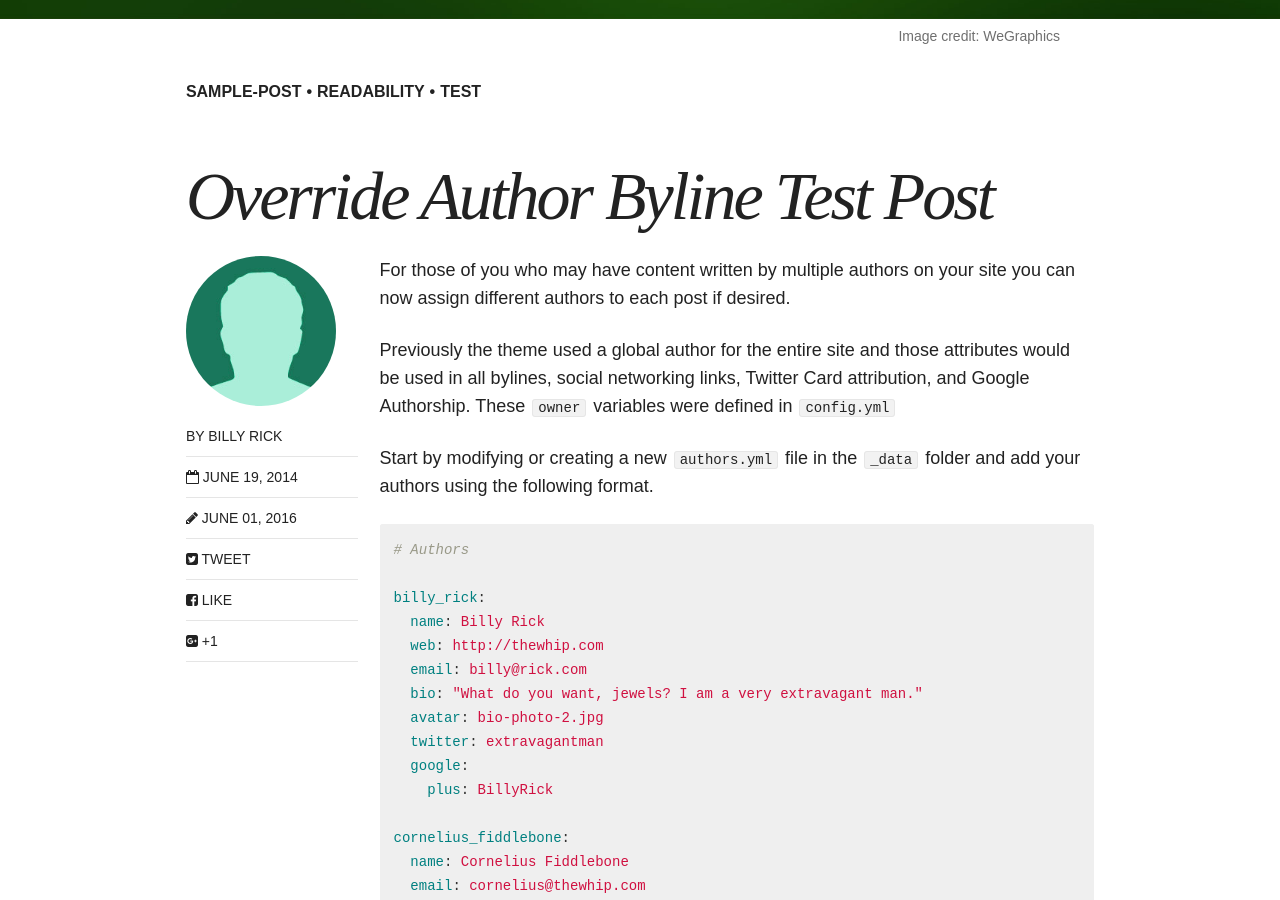
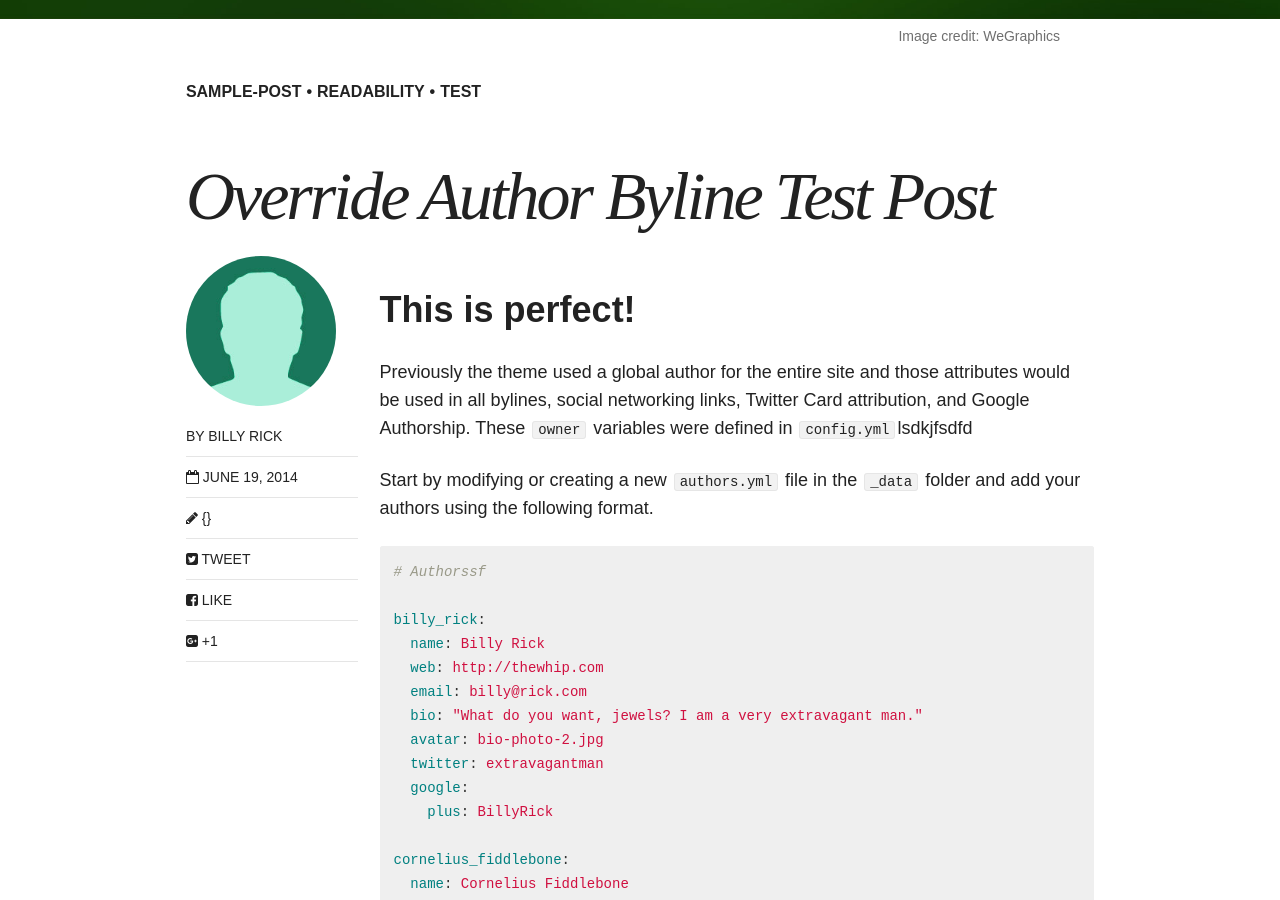
Before and after one commit to cmart89/learnwebaccessibility, a Jekyll site: the page built from _posts/articles/2014-06-19-author-override.md, in a window 1280 px wide and 900 px high, scrolled down 674 px. Built offline with Jekyll 4.4.1, drawn with Linux system fonts in a browser that asks for light colours; nearby versions of some CDN libraries.

Commit message:
Updated 2014-06-19-author-override.md

````diff
--- a/_posts/articles/2014-06-19-author-override.md
+++ b/_posts/articles/2014-06-19-author-override.md
@@ -1,27 +1,30 @@
 ---
 layout: post
-title: "Override Author Byline Test Post"
-excerpt: "An article to test overriding the default site author."
+title: Override Author Byline Test Post
+excerpt: An article to test overriding the default site author.
 categories: articles
-tags: [sample-post, readability, test]
+tags:
+  - sample-post
+  - readability
+  - test
 author: billy_rick
 comments: true
 share: true
-modified: 2016-06-01T14:18:57-04:00
+modified: {}
 image:
   feature: so-simple-sample-image-7.jpg
   credit: WeGraphics
-  creditlink: http://wegraphics.net/downloads/free-ultimate-blurred-background-pack/
+  creditlink: 'http://wegraphics.net/downloads/free-ultimate-blurred-background-pack/'
+published: true
 ---
+# This is perfect!
 
-For those of you who may have content written by multiple authors on your site you can now assign different authors to each post if desired.
-
-Previously the theme used a global author for the entire site and those attributes would be used in all bylines, social networking links, Twitter Card attribution, and Google Authorship. These `owner` variables were defined in `config.yml`
+Previously the theme used a global author for the entire site and those attributes would be used in all bylines, social networking links, Twitter Card attribution, and Google Authorship. These `owner` variables were defined in `config.yml`lsdkjfsdfd
 
 Start by modifying or creating a new `authors.yml` file in the `_data` folder and add your authors using the following format.
 
 ```yaml
-# Authors
+# Authorssf
 
 billy_rick:
   name: Billy Rick
````
